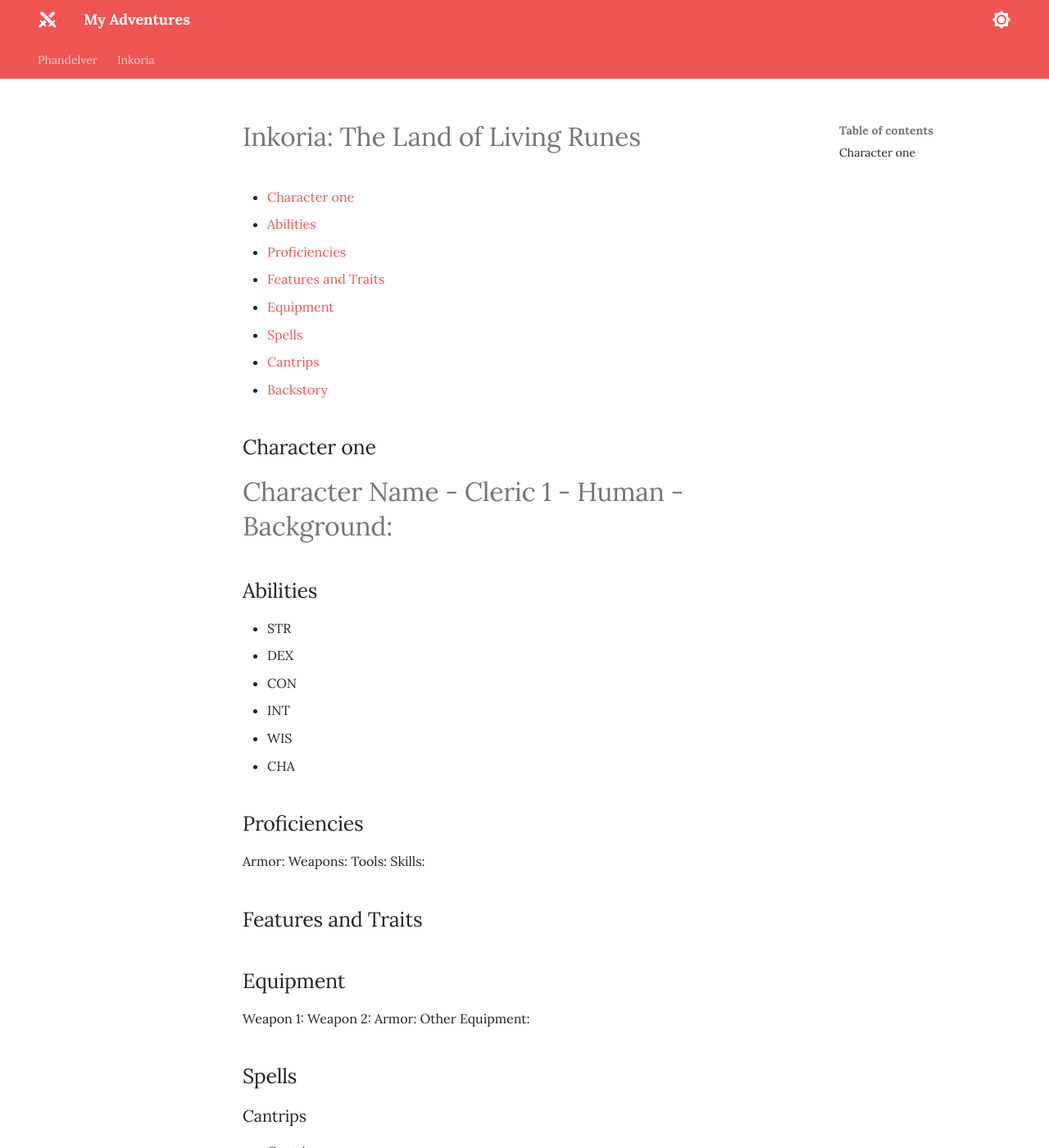
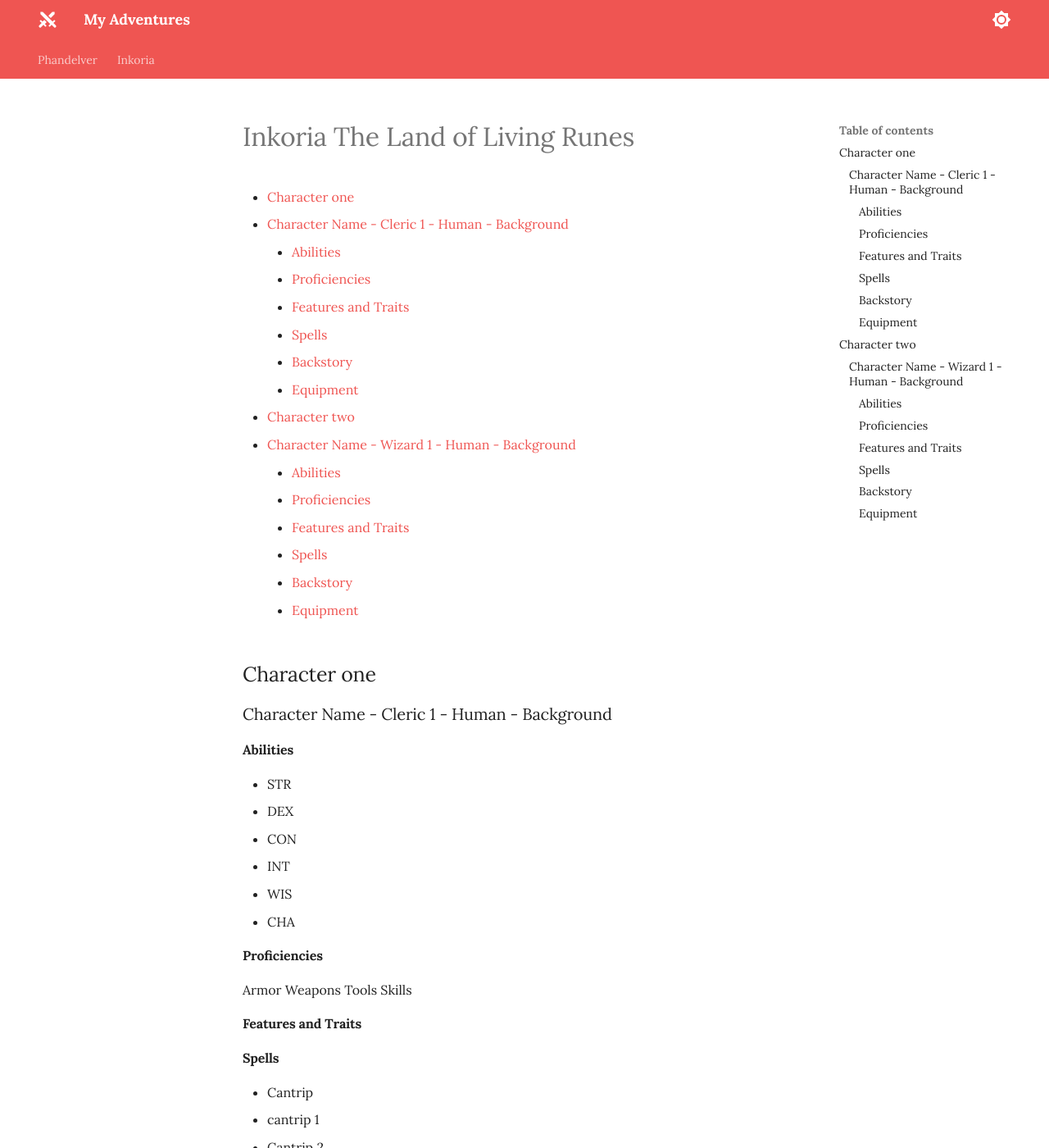
Before and after one commit to jonasmcferreira/adventures, an MkDocs documentation site: the page built from docs/inkoria/characters.md, in a window 1280 px wide and 1400 px high. Shown: the whole window at 82% size. Built offline with MkDocs 1.6.1 and Material for MkDocs 9.7.7, drawn with Linux system fonts in a browser that asks for light colours; some of the changed text lies outside the part shown.

Commit message:
modified docs/inkoria/characters.md

````diff
--- a/docs/inkoria/characters.md
+++ b/docs/inkoria/characters.md
@@ -1,20 +1,28 @@
-# Inkoria: The Land of Living Runes
+# Inkoria The Land of Living Runes
 
 - [Character one](#character-one)
-- [Abilities](#abilities)
-- [Proficiencies](#proficiencies)
-- [Features and Traits](#features-and-traits)
-- [Equipment](#equipment)
-- [Spells](#spells)
-  - [Cantrips](#cantrips)
-- [Backstory](#backstory)
+  - [Character Name - Cleric 1 - Human - Background](#character-name---cleric-1---human---background)
+    - [Abilities](#abilities)
+    - [Proficiencies](#proficiencies)
+    - [Features and Traits](#features-and-traits)
+    - [Spells](#spells)
+    - [Backstory](#backstory)
+    - [Equipment](#equipment)
+- [Character two](#character-two)
+  - [Character Name - Wizard 1 - Human - Background](#character-name---wizard-1---human---background)
+    - [Abilities](#abilities-1)
+    - [Proficiencies](#proficiencies-1)
+    - [Features and Traits](#features-and-traits-1)
+    - [Spells](#spells-1)
+    - [Backstory](#backstory-1)
+    - [Equipment](#equipment-1)
 
 
 ## Character one
 
-# Character Name - Cleric 1 - Human - Background:
+### Character Name - Cleric 1 - Human - Background
 
-## Abilities
+#### Abilities
 
 - STR
 - DEX
@@ -23,36 +31,79 @@
 - WIS
 - CHA
 
-## Proficiencies
+#### Proficiencies
 
-Armor:
-Weapons:
-Tools:
-Skills:
+Armor
+Weapons
+Tools
+Skills
 
-## Features and Traits
+#### Features and Traits
 
 
+#### Spells
 
-## Equipment
+- Cantrip
+   - cantrip 1
+   - Cantrip 2
+- Level 1
+  - spell 1
+  - Spell 2
 
-Weapon 1:
-Weapon 2:
-Armor:
-Other Equipment:
+#### Backstory
+
+Write a brief description of your character's background and history.
+
+#### Equipment
+
+```
+Weapon 1
+Weapon 2
+Armor
+Other Equipment
+```
+
+## Character two
+
+### Character Name - Wizard 1 - Human - Background
+
+#### Abilities
+
+- STR
+- DEX
+- CON
+- INT
+- WIS
+- CHA
+
+#### Proficiencies
+
+Armor
+Weapons
+Tools
+Skills
+
+#### Features and Traits
 
 
+#### Spells
 
-## Spells
+- Cantrip
+   - cantrip 1
+   - Cantrip 2
+- Level 1
+  - spell 1
+  - Spell 2
 
-### Cantrips
-
-- Cantrip:
-   - cantrip 1
-   - Cantrip 2:
-- Spell 1:
-Spell 2:
-
-## Backstory
+#### Backstory
 
 Write a brief description of your character's background and history.
+
+#### Equipment
+
+```
+Weapon 1
+Weapon 2
+Armor
+Other Equipment
+```
````
